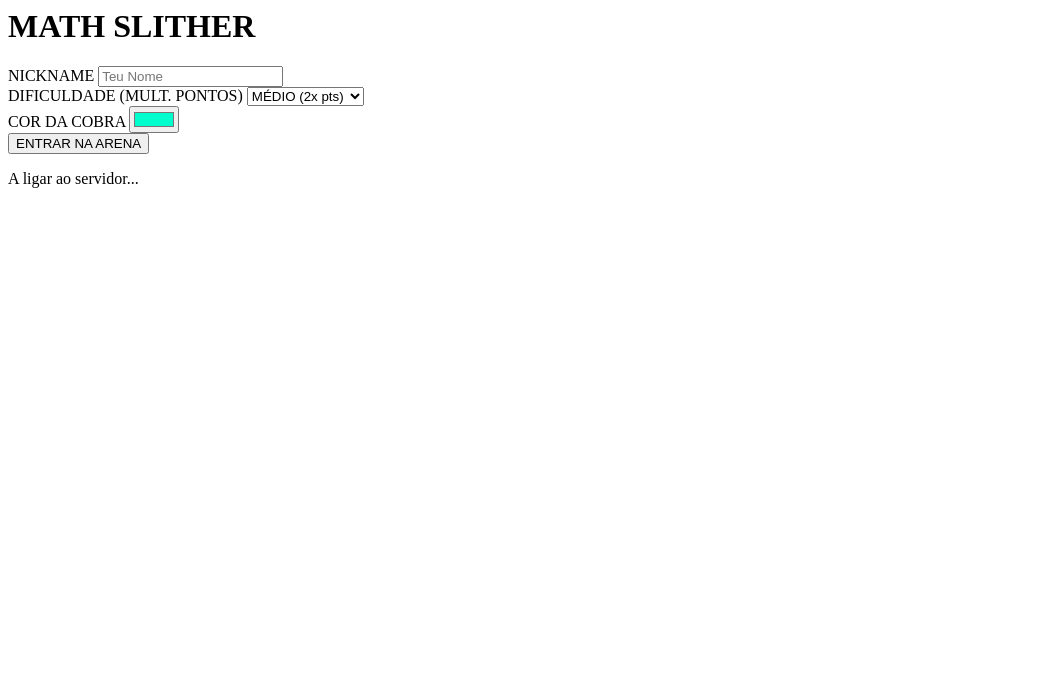
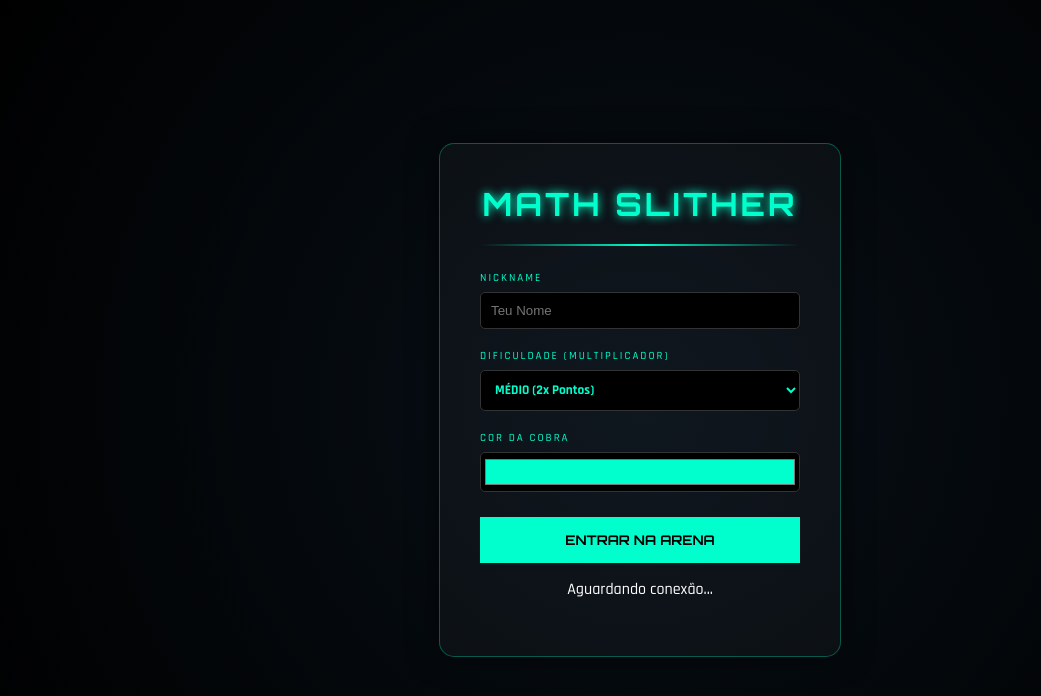
Before and after one commit to phziin30/jogo-pa-multiplayer, a website: page public/index.html in a window 1280 px wide. Shown: the whole page, without its empty margins (0-1041 px from the left). Drawn offline with nearby package versions, Linux system fonts and the light colour scheme; no server answers.

Commit message:
Atualizar o index.html

```diff
--- a/public/index.html
+++ b/public/index.html
@@ -1,6 +1,16 @@
+<!DOCTYPE html>
+<html lang="pt">
+<head>
+    <meta charset="UTF-8">
+    <meta name="viewport" content="width=device-width, initial-scale=1.0, maximum-scale=1.0, user-scalable=no">
+    <title>Math Slither 3D - UNIFOR</title>
+    <link rel="stylesheet" href="style.css">
+    <script src="/socket.io/socket.io.js"></script>
+</head>
+<body>
     <div id="overlay">
         <div id="login-box">
-        <h1>MATH SLITHER</h1>
+            <h1 id="main-logo">MATH SLITHER</h1>
             <div class="line"></div>
 
             <div class="input-group">
@@ -9,11 +19,11 @@
             </div>
 
             <div class="input-group">
-            <label>DIFICULDADE (MULT. PONTOS)</label>
+                <label>DIFICULDADE (MULTIPLICADOR)</label>
                 <select id="difficulty-input">
-                <option value="easy">FÁCIL (1x pts)</option>
-                <option value="medium" selected>MÉDIO (2x pts)</option>
-                <option value="hard">DIFÍCIL (4x pts)</option>
+                    <option value="easy">FÁCIL (1x Pontos)</option>
+                    <option value="medium" selected>MÉDIO (2x Pontos)</option>
+                    <option value="hard">DIFÍCIL (4x Pontos)</option>
                 </select>
             </div>
 
@@ -23,6 +33,17 @@
             </div>
 
             <button id="btn-play">ENTRAR NA ARENA</button>
-        <p id="status-msg">A ligar ao servidor...</p>
+            <p id="status-msg">Aguardando conexão...</p>
         </div>
     </div>
+
+    <div id="ui" class="hidden">Tamanho: <span id="score">5</span></div>
+    <div id="leaderboard" class="hidden">
+        <h3>🏆 RANKING UNIFOR</h3>
+        <ol id="leaderboard-list"></ol>
+    </div>
+
+    <canvas id="gameCanvas"></canvas>
+    <script src="script.js"></script>
+</body>
+</html>
```
Lines whose indentation alone changed are shown as unchanged.
